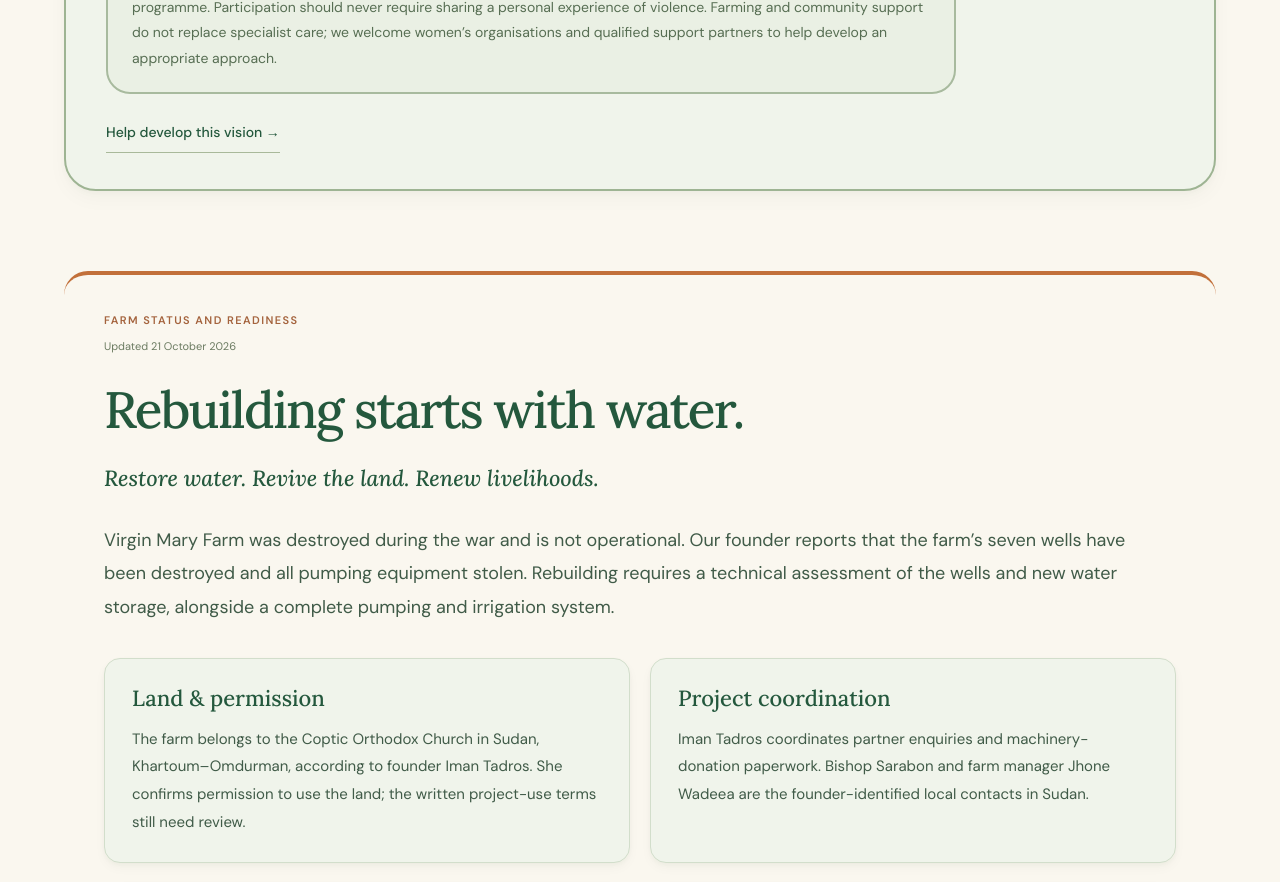
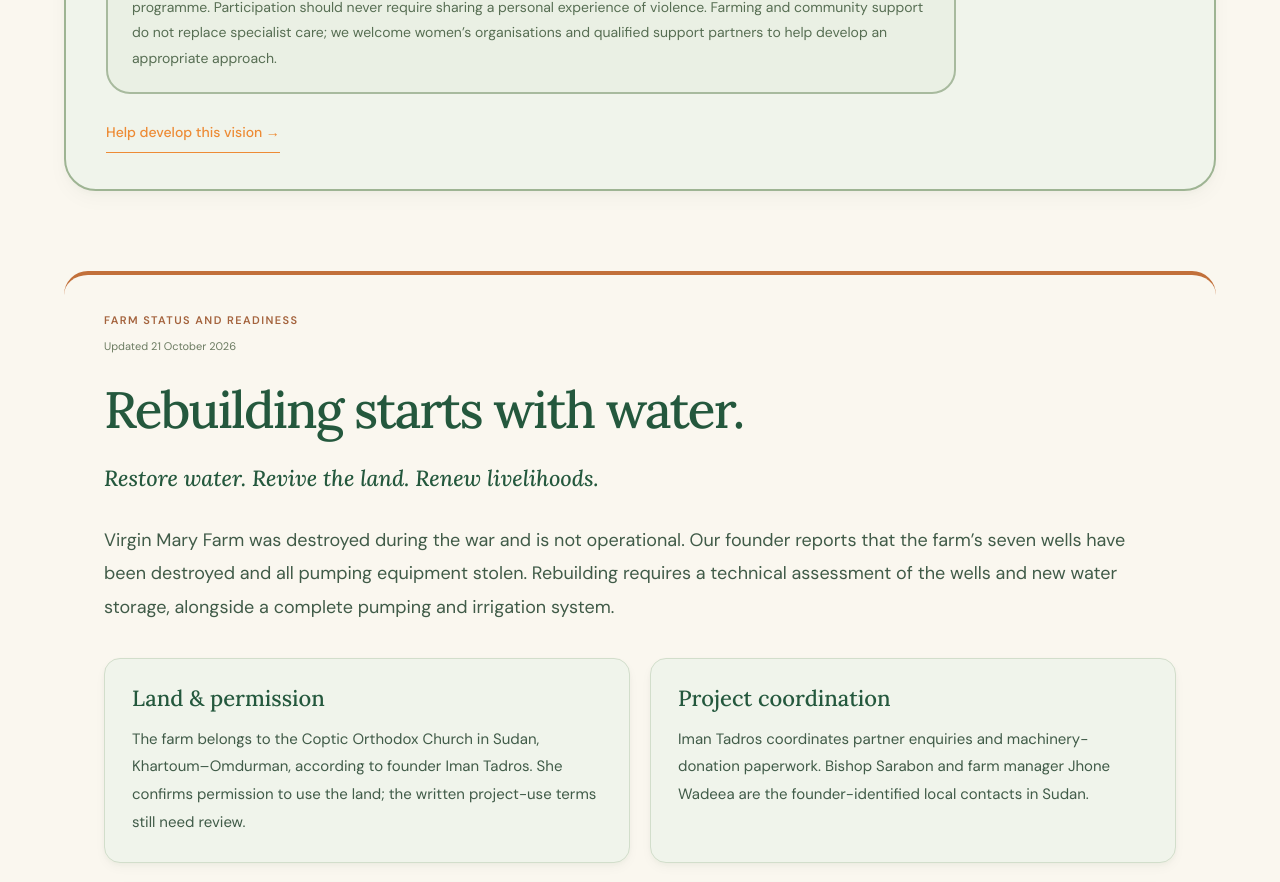
Before and after one commit to Hero988/RiseMeUp, a React (Vite) app: page / in a window 1280 px wide. Shown: the part 6600-7482 px from the top of the page. Built offline with nearby package versions, Linux system fonts and the light colour scheme; a web font is replaced by a local one.

Commit message:
Make Help develop this vision link medium orange

```diff
--- a/public/homepage-theme.css
+++ b/public/homepage-theme.css
@@ -1078,3 +1078,11 @@
 @media(max-width:700px){
  .home-page #virgin-mary-farm #farm-readiness > div:first-child > p.readiness-slogan{font-size:19px}
 }
+
+/* Approved orange vision-development link in the women and girls section. */
+.home-page #virgin-mary-farm .farm-women > .text-link {
+ color:#ed8b35;border-bottom-color:#ed8b35;
+}
+.home-page #virgin-mary-farm .farm-women > .text-link:hover {
+ color:#d87928;border-bottom-color:#d87928;
+}
```
